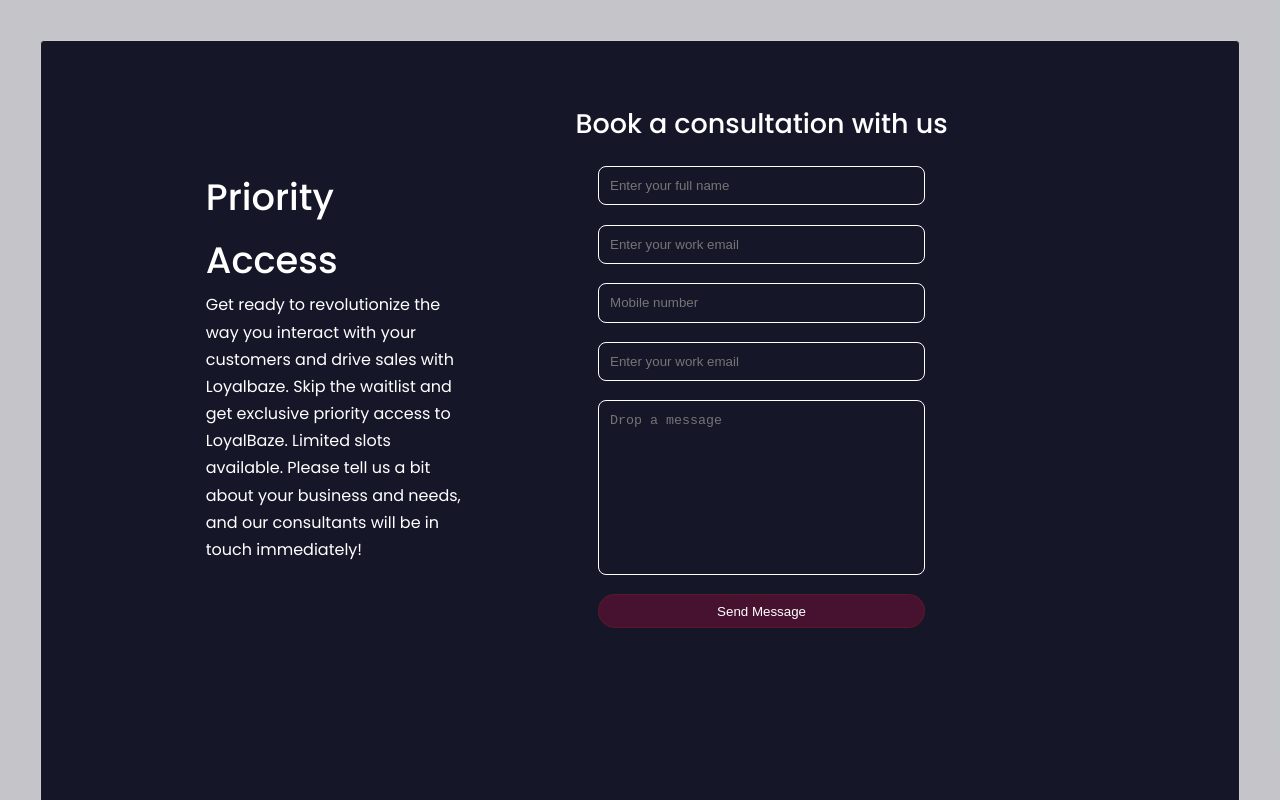
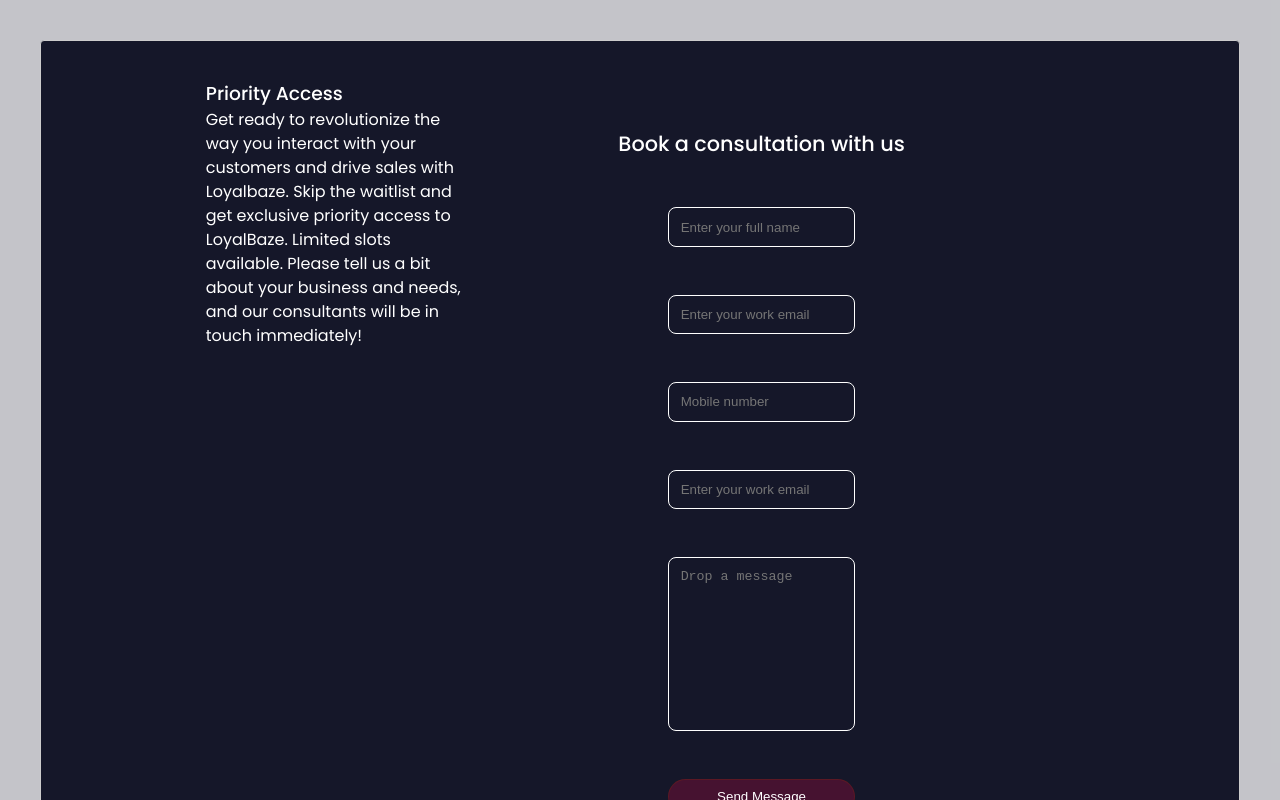
Before and after one commit to abiodunraheem/loyalbaze, a React (Create React App) app: page / in a window 1280 px wide. Both pictures are taken after a click on the button "Request a call". Built offline with nearby package versions, Linux system fonts and the light colour scheme; a web font is replaced by a local one.

Commit message:
Add styles to header and contents components

```diff
--- a/src/components/content/content.css
+++ b/src/components/content/content.css
@@ -20,11 +20,6 @@
   margin: 0 auto;
 }
 
-.contact_option-icon {
-  font-size: 1.5rem;
-  margin-bottom: 0.5rem;
-}
-
 .content h1 {
   margin: 0.4rem;
 }
@@ -35,7 +30,7 @@
   flex-direction: column;
   gap: 1.2rem;
   align-items: center;
-  margin: 1.3rem 0;
+  margin: 1.3rem auto 4rem auto;
 }
 
 input,
@@ -55,17 +50,38 @@
 }
 
 /* media queries tab */
-@media screen and (max-width: 1024px) {
-  .container.contact_container {
-    display: grid;
-    grid-template-columns: 1fr;
-    gap: 2rem;
+@media screen and (min-width: 900px) {
+  .container.content-container {
+    width: 70%;
+  }
+
+  form {
+    display: flex;
+    flex-direction: column;
+    gap: 3rem;
+    align-items: center;
+    margin: 3rem auto 3rem auto;
+  }
+
+  .content h1 {
+    margin: 0.5rem;
+    font-size: 2.9rem;
+  }
+
+  .content p {
+    font-size: 1.3rem;
   }
 }
 
 /* media queries mobile phones */
-@media screen and (max-width: 600px) {
-  .contact_container {
-    width: var(--container-width-sm);
+@media screen and (max-width: 425px) {
+  form {
+    display: flex;
+    flex-direction: column;
+    align-items: center;
+  }
+  .content h1 {
+    margin: 0.2rem;
+    font-size: 1.6rem;
   }
 }
--- a/src/components/header/Header.js
+++ b/src/components/header/Header.js
@@ -40,8 +40,8 @@
         }
       >
         <div className="container contact-container">
-          <div className="contact_options">
-            <h1>Priority Access</h1>
+          <div className="contact-options">
+            <h3>Priority Access</h3>
             <p>
               Get ready to revolutionize the way you interact with your customers and
               drive sales with Loyalbaze. Skip the waitlist and get exclusive priority
@@ -50,7 +50,7 @@
             </p>
           </div>
           <form ref={form} onSubmit={sendEmail}>
-            <h2>Book a consultation with us</h2>
+            <h5>Book a consultation with us</h5>
             <input type="text" name="name" placeholder="Enter your full name" required />
             <input type="email" name="email" placeholder="Enter your work email" required />
             <input type="email" name="email" placeholder="Mobile number" required />
--- a/src/components/header/header.css
+++ b/src/components/header/header.css
@@ -1,11 +1,7 @@
-header {
-  padding-top: 2rem;
-}
-
 .header-container {
   display: flex;
   justify-content: space-between;
-  margin: 1.2rem auto;
+  margin: 1rem auto;
   align-items: center;
 }
 
@@ -14,7 +10,7 @@
   grid-template-columns: 30% 58%;
   gap:5%;
   margin: 1.2rem auto;
-  align-items: center;
+  /* align-items: center; */
 }
 
 .love {
--- a/src/index.css
+++ b/src/index.css
@@ -6,14 +6,9 @@
   border: 0;
   outline: 0;
   box-sizing: border-box;
-  /* height: 100vh; */
   list-style: none;
   text-decoration: none;
 }
-
-/* ::-webkit-scrollbar {
-  display: none;
-} */
 
 :root {
   --color-bg:  #151729;
@@ -28,17 +23,12 @@
   --container-width-sm: 90%;
 }
 
-/* html {
-  scroll-behavior: smooth;
-} */
-
 body {
   font-family: 'Poppins', sans-serif;
   background: var(--color-bg);
   color: var(--color-white);
-  line-height: 1.7;
-
-  /* background-image: url(../src/bg-texture.png); */
+  line-height: 1.5;
+  overflow: hidden;
 }
 
 .container {
@@ -52,7 +42,7 @@
 h4,
 h5 {
   font-weight: 500;
-  font-size: 27px;
+  /* font-size: 27px; */
 }
 
 h5 {
@@ -60,13 +50,11 @@
 }
 
 h1 {
-  font-size: 2.3rem;
+  font-size: 2rem;
 }
 
 section {
-  margin-top: 8rem;
-
-  /* height: 100vh; */
+  margin-top: 4rem;
 }
 
 section > h2,
@@ -84,15 +72,6 @@
   color: var(--color-light);
 }
 
-/* a {
-  color: var(--color-primary);
-  transition: var(--transition);
-} */
-
-/* a:hover {
-  color: var(--color-white);
-} */
-
 .btn {
   width: max-content;
   display: inline-block;
@@ -104,22 +83,10 @@
   transition: var(--transition);
 }
 
-/* .btn:hover {
-  background: var(--color-white);
-  color: var(--color-bg);
-  border-color: transparent;
-} */
-
 .btn-primary {
   background: var(--color-primary);
   color: var(--color-white);
 }
-
-/* img {
-  display: block;
-  width: 100%;
-  object-fit: cover;
-} */
 
 /* media queries tab */
 @media screen and (max-width: 1024px) {
@@ -128,7 +95,7 @@
   }
 
   section {
-    margin-top: 6rem;
+    margin-top: 3rem;
   }
 }
 
```
